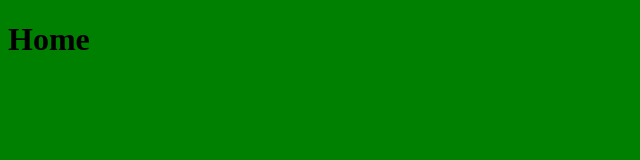
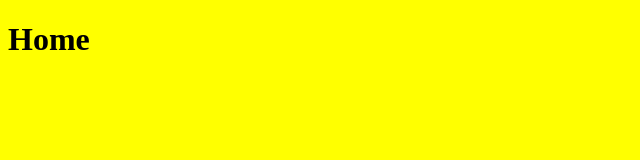
Before and after one commit to dougrosman/sample-portfolio, a plain HTML site: page docs/index.html in a window 1280 px wide. Shown: the whole page, without its empty margins (0-640 px from the left). Drawn offline with Linux system fonts and the light colour scheme.

Commit message:
Change background color to yellow

```diff
--- a/docs/css/style.css
+++ b/docs/css/style.css
@@ -1,3 +1,3 @@
 body {
-    background-color: green;
+    background-color: yellow;
 }
```
